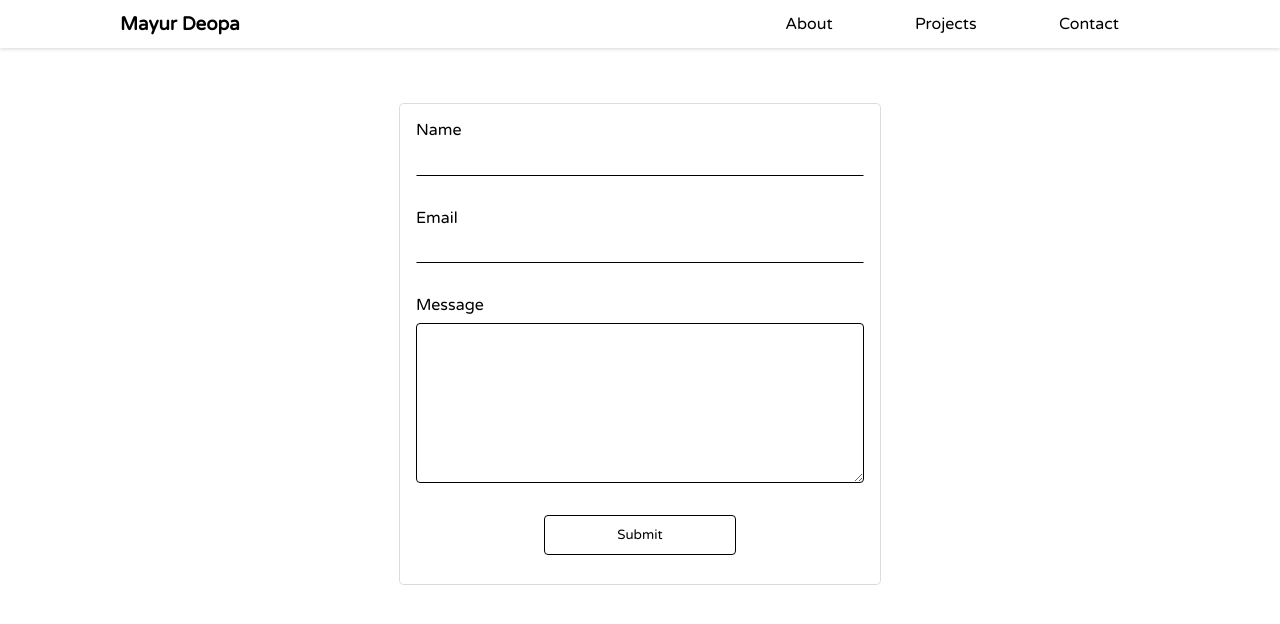
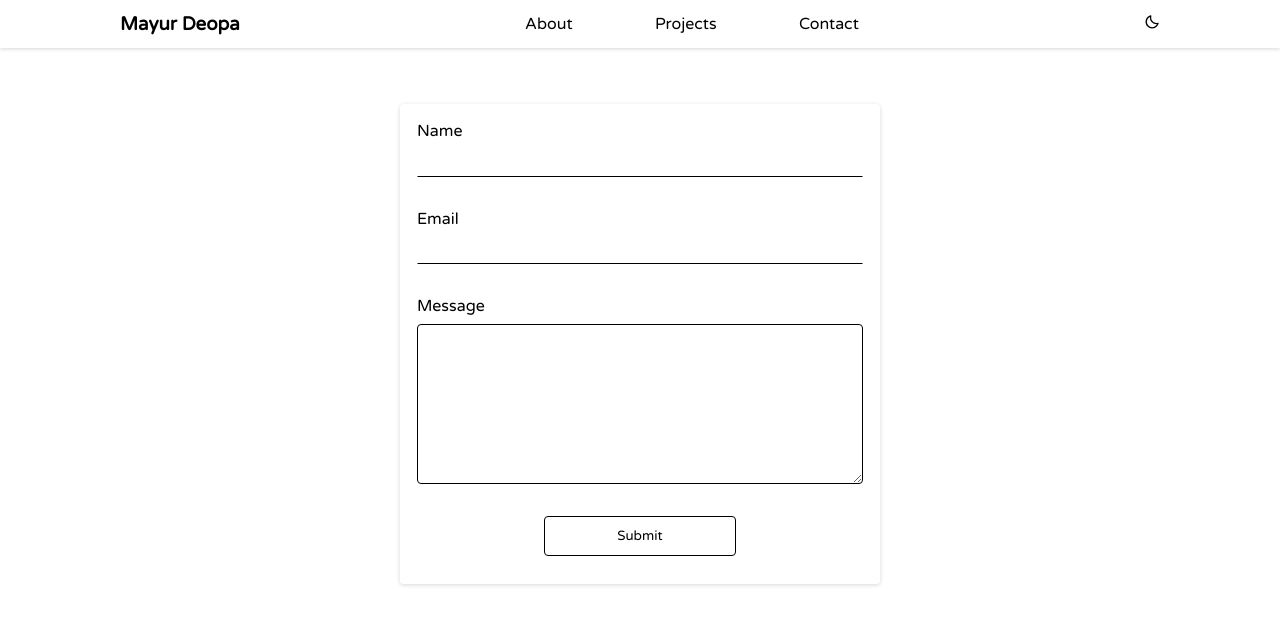
Before and after one commit to MayurDeopa/portfolio, a Next.js app: page /contact in a window 1280 px wide. Shown: the top 624 px of the page. Built offline with nearby package versions, Linux system fonts and the light colour scheme.

Commit message:
added darkmode

```diff
--- /dev/null
+++ b/components/DarkModeBtn.js
@@ -0,0 +1,19 @@
+import { useState } from "react";
+import {BiSun,BiMoon} from "react-icons/bi"
+import { toggleTheme } from "../lib/darkMode/toggleTheme";
+
+
+const DarkModeBtn =()=>{
+    const [darkMode ,setDarkMode] = useState(false)
+    const toggle =(param)=>{
+        setDarkMode(param)
+        toggleTheme(param)
+    }
+    return (
+        <div onClick={()=>toggle(!darkMode)}>
+            <BiMoon/>
+        </div>
+    )
+}
+
+export default DarkModeBtn;
--- a/components/Navbar.js
+++ b/components/Navbar.js
@@ -3,6 +3,7 @@ import styles from '../styles/Navbar.module.css'
 import {FaBars} from 'react-icons/fa'
 import { useContext, useEffect, useState } from 'react';
 import { MainContext } from '../pages/_app';
+import DarkModeBtn from './DarkModeBtn';
 
 
 const Navbar=()=>{
@@ -23,6 +24,7 @@ const Navbar=()=>{
                     return (<li key={index} onClick={()=>setNavState(false)}><div className={styles.underline}></div><Link href={item.link}>{item.title}</Link></li>)
                 })}
             </ul>
+            <DarkModeBtn/>
             <button className={navState?`${styles.burger} ${styles.rotate}`:styles.burger} onClick={()=>setNavState(!navState)}>
                 <FaBars/>
             </button>
--- /dev/null
+++ b/lib/darkMode/toggleTheme.js
@@ -0,0 +1,14 @@
+
+const toggleTheme =(param)=>{
+    const root = document.querySelector(':root');
+    if(param){
+        root.style.setProperty('--primary-color','black')
+        root.style.setProperty('--complementary-color','white')
+    }
+    else{
+        root.style.setProperty('--primary-color','white')
+        root.style.setProperty('--complementary-color','black')
+    }
+}
+
+export {toggleTheme};
--- a/styles/Contact.module.css
+++ b/styles/Contact.module.css
@@ -11,7 +11,8 @@
     align-items: center;
     flex-direction: column;
     gap: 2rem;
-    box-shadow: rgba(0, 0, 0, 0.02) 0px 1px 3px 0px, rgba(27, 31, 35, 0.15) 0px 0px 0px 1px;
+    border:solid 1px white;
+    box-shadow: rgba(0, 0, 0, 0.16) 0px 1px 4px;
     padding: 1rem;
     width: min(30rem,100%);
     height: 30rem;
@@ -29,9 +30,9 @@
 .submit{
     width: min(12rem,100%);
     height: 2.5rem;
-    border:solid black 1px;
-    background-color: white;
-    color: black;
+    border:solid var(--complementary-color) 1px;
+    background-color: var(--primary-color);
+    color: var(--complementary-color);
     cursor: pointer;
     transition: 0.2s ease-in-out;
     border-radius: inherit;
@@ -50,9 +51,10 @@
     gap: 1rem;
     width: min(30rem,95%);
     height: 2.5rem;
+    border: solid 1px var(--complementary-color);
     border-radius: 4px;
-    background-color: black;
-    color: white;
+    background-color: var(--primary-color);
+    color:var(--complementary-color) ;
     animation: submitted 1s ease-in-out forwards;
 }
 
@@ -62,7 +64,8 @@
     max-height: 10rem;
     min-height: 10rem;
     border:none;
-    border:solid black 1px;
+    background-color: var(--primary-color);
+    border:solid var(--complementary-color) 1px;
     border-radius: 4px;
     padding: 0.5rem;
 
@@ -71,13 +74,16 @@
 
 .input{
     padding: 0.3rem;
-    border: transparent solid 1px;
-    border-bottom-color: black ;
+    color: var(--complementary-color);
+    background-color: var(--primary-color);
+    border:solid transparent 1px;
+    border-bottom-color: var(--complementary-color) ;
 }
 
+
 .submit:hover{
-    background-color: black;
-    color: white;
+    background-color: var(--complementary-color);
+    color: var(--primary-color);
 }
 
 @keyframes submitted {
--- a/styles/Home.module.css
+++ b/styles/Home.module.css
@@ -1,7 +1,4 @@
-.container {
-  background-color: white;
-  color: black;
-}
+
 
 .main {
   padding: 4rem 0;
--- a/styles/Navbar.module.css
+++ b/styles/Navbar.module.css
@@ -8,8 +8,8 @@
     height: 3rem;
     width: 100%;
     padding: 0 1rem;
-    background-color:white;
-    color: black;
+    background-color:var(--primary-color);
+    color: var(--complementary-color);
     box-shadow: rgba(0, 0, 0, 0.16) 0px 1px 4px;
     z-index: 100;
     transition: 0.4s ease-in-out;
@@ -66,7 +66,7 @@
     left:0;
     height: 0.1rem;
     width: 0%;
-    background-color: black;
+    background-color: var(--complementary-color);
     transition: 0.3s ease-in-out;
 }
 
@@ -103,7 +103,7 @@
 
     .wrapper_visible{
         display: flex;
-        backdrop-filter: contrast(0.2);
+        backdrop-filter: blur(3px);
     }
 
     .nav_ul{
--- a/styles/Spinner.module.css
+++ b/styles/Spinner.module.css
@@ -18,7 +18,7 @@
     width: 40px;
     height: 40px;
     border-radius: 50%;
-    border:solid 3px black;
+    border:solid 3px var(--complementary-color);
     border-top-color:transparent;
     border-left-color: transparent;
     animation: spinner;
@@ -32,19 +32,19 @@
     height: 2.5rem;
     display: flex;
     border-radius: 4px;
-    border: solid black 1px;
+    border: solid var(--complementary-color) 1px;
     align-items: center;
     justify-content: center;
-    background-color: black;
+    background-color: var(--primary-color);
 }
 
 .mini_spinner{
     width:1.5rem;
     height: 1.5rem;
     border-radius: 50%;
-    border:solid 2px black ;
-    border-top-color: white ;
-    border-right-color: white ;
+    border:solid 2px var(--complementary-color) ;
+    border-top-color: var(--primary-color) ;
+    border-right-color: var(--primary-color) ;
     animation: spinner;
     animation-timing-function: linear;
     animation-duration:0.6s;
--- a/styles/globals.css
+++ b/styles/globals.css
@@ -1,11 +1,21 @@
 @import url('https://fonts.googleapis.com/css2?family=Varela+Round&display=swap');
 @import url('https://fonts.googleapis.com/css2?family=Arvo&display=swap');
+
+:root{
+  --primary-color :white;
+  --complementary-color:black;
+}
 
 * {
   padding: 0;
   margin: 0;
   box-sizing: border-box;
   font-family: 'Varela Round', sans-serif;
+}
+
+body{
+  background-color: var(--primary-color);
+  color: var(--complementary-color);
 }
 
 a {
@@ -22,8 +32,10 @@ a {
   align-items: center;
   flex-direction: column;
   gap: 2rem;
+  background-color: var(--primary-color);
+  color: var(--complementary-color);
   animation-name: drop ;
-  animation-duration: 0.4s;
+  animation-duration: 1s;
 }
 
 .cover{
@@ -45,10 +57,8 @@ input:focus{
 @keyframes drop {
   0%{
     opacity:0;
-    transform: translateY(-10px);
   }
   100%{
     opacity: 1;
-    transform: translateY(0);
   }
 }
```
Also changed, not shown: styles/HomePage.module.css (+5 -5 lines), styles/Projects.module.css (+6 -5 lines).
